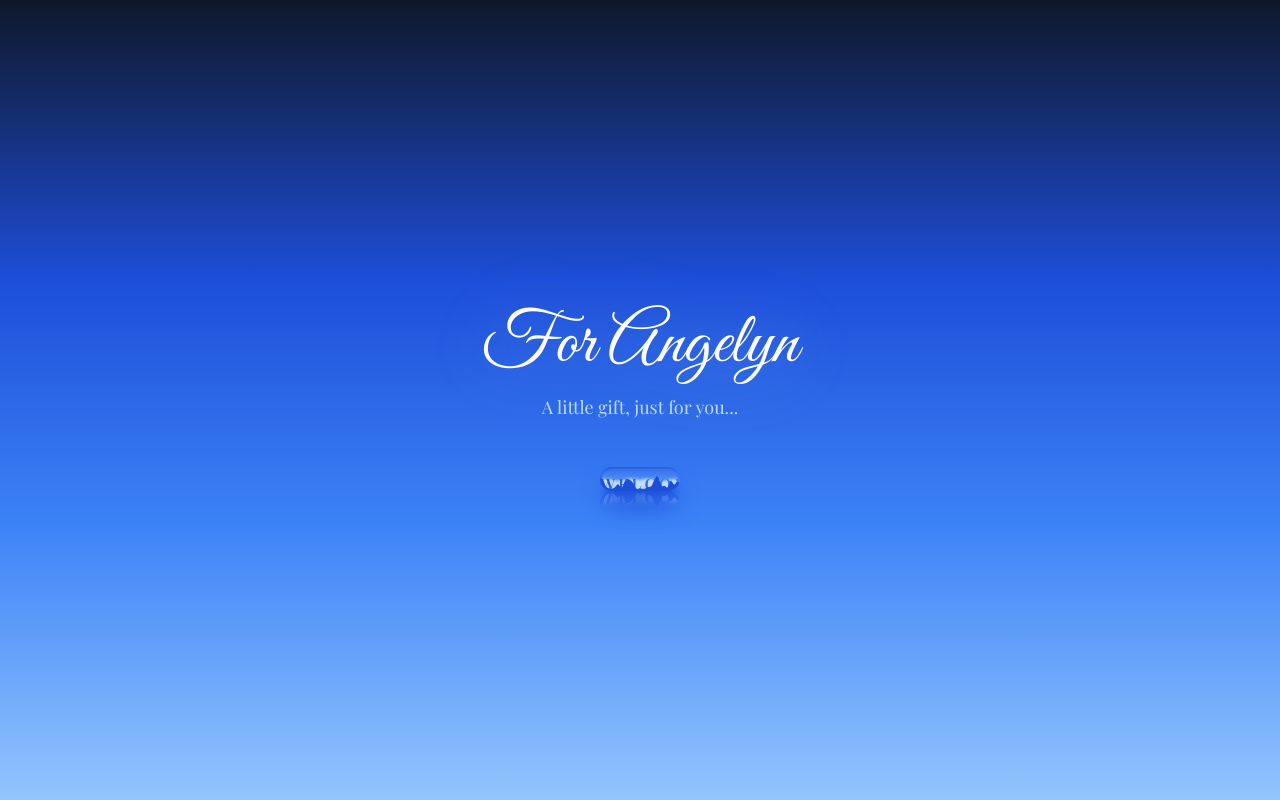
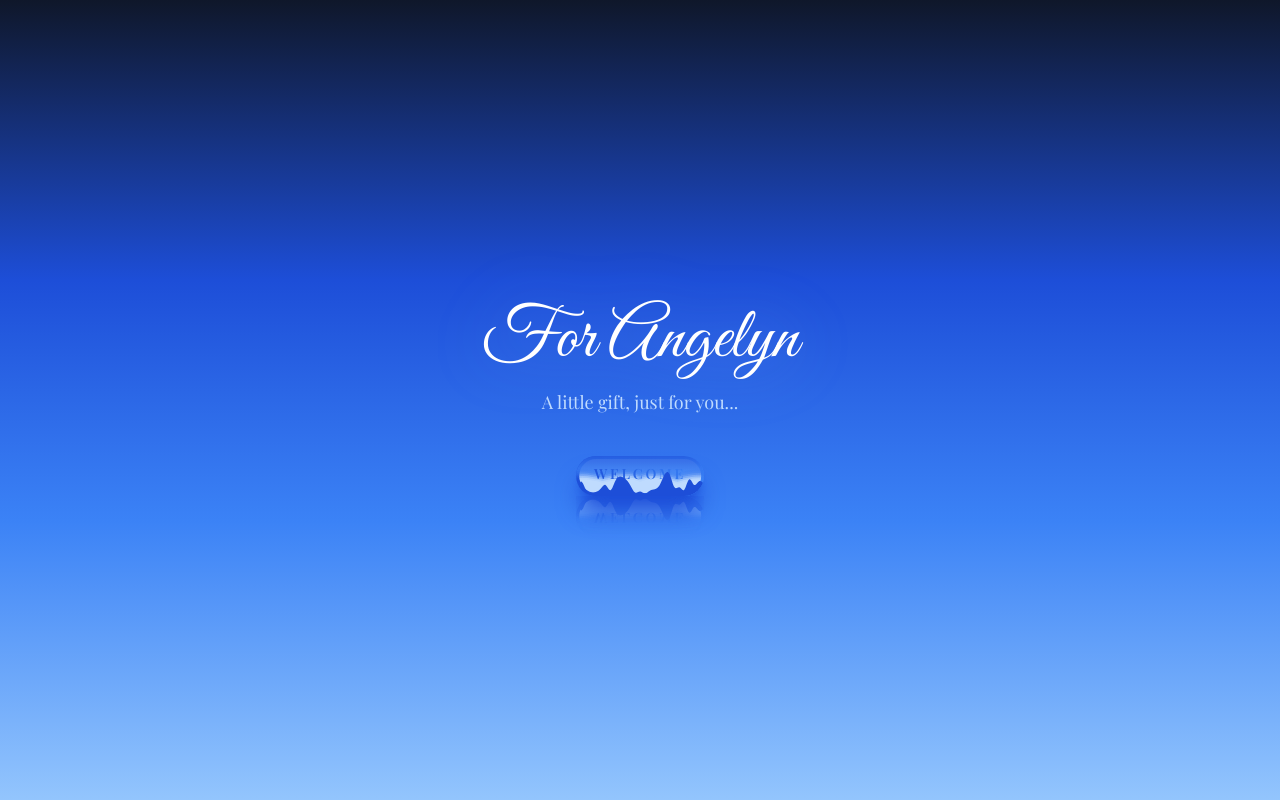
Before and after one commit to anishinsei-343030/Jasper-Pilar2, a Next.js app: page / in a window 1280 px wide. Shown: the top 800 px of the page. Built offline with nearby package versions, Linux system fonts and the light colour scheme; a web font is replaced by a local one.

Commit message:
WelcomeOverlay: fix button sizing, add click-to-swap with 1.5s auto-dismiss

```diff
--- a/src/components/WelcomeOverlay.tsx
+++ b/src/components/WelcomeOverlay.tsx
@@ -6,8 +6,12 @@ import confetti from 'canvas-confetti'
 
 export function WelcomeOverlay() {
   const [dismissed, setDismissed] = useState(false)
+  const [phase, setPhase] = useState<'welcome' | 'letsgo'>('welcome')
 
   const handleEnter = () => {
+    if (phase === 'welcome') {
+      setPhase('letsgo')
+      setTimeout(() => {
         const duration = 2000
         const end = Date.now() + duration
         const frame = () => {
@@ -29,6 +33,8 @@ export function WelcomeOverlay() {
         }
         frame()
         setTimeout(() => setDismissed(true), 800)
+      }, 1500)
+    }
   }
 
   return (
@@ -72,16 +78,16 @@ export function WelcomeOverlay() {
               style={{
                 WebkitBoxReflect: 'below 0px linear-gradient(to bottom, rgba(0,0,0,0.0), rgba(0,0,0,0.4))',
               } as React.CSSProperties}
-              className="px-10 py-3 bg-gradient-to-r from-[#1D4ED8] to-[#3B82F6] rounded-full shadow-xl group-hover:shadow-2xl group-hover:shadow-[#1D4ED8] shadow-[#1D4ED8] uppercase font-serif tracking-[0.2em] relative overflow-hidden group text-transparent cursor-pointer z-10 after:absolute after:rounded-full after:bg-[#BFDBFE] after:h-[85%] after:w-[95%] after:left-1/2 after:top-1/2 after:-translate-x-1/2 after:-translate-y-1/2 hover:saturate-[1.15] active:saturate-[1.4]"
+              className="px-16 py-5 bg-gradient-to-r from-[#1D4ED8] to-[#3B82F6] rounded-full shadow-xl group-hover:shadow-2xl group-hover:shadow-[#1D4ED8] shadow-[#1D4ED8] uppercase font-serif tracking-[0.2em] relative overflow-hidden group text-transparent cursor-pointer z-10 after:absolute after:rounded-full after:bg-[#BFDBFE] after:h-[85%] after:w-[95%] after:left-1/2 after:top-1/2 after:-translate-x-1/2 after:-translate-y-1/2 hover:saturate-[1.15] active:saturate-[1.4]"
             >
-              <p className="absolute z-40 font-semibold bg-gradient-to-r from-[#1D4ED8] to-[#3B82F6] bg-clip-text text-transparent top-1/2 left-1/2 -translate-x-1/2 group-hover:-translate-y-full h-full w-full transition-all duration-300 -translate-y-[30%] tracking-[0.2em]">
+              <p className={`absolute z-40 font-semibold bg-gradient-to-r from-[#1D4ED8] to-[#3B82F6] bg-clip-text text-transparent top-1/2 left-1/2 -translate-x-1/2 h-full w-full transition-all duration-300 tracking-[0.2em] text-sm ${phase === 'letsgo' ? '-translate-y-full' : '-translate-y-[30%]'} group-hover:-translate-y-full`}>
                 WELCOME
               </p>
-              <p className="absolute z-40 top-1/2 left-1/2 bg-gradient-to-r from-[#0F172A] to-[#1D4ED8] bg-clip-text text-transparent -translate-x-1/2 translate-y-full h-full w-full transition-all duration-300 group-hover:-translate-y-[40%] tracking-[0.2em] font-extrabold">
+              <p className={`absolute z-40 top-1/2 left-1/2 bg-gradient-to-r from-[#0F172A] to-[#1D4ED8] bg-clip-text text-transparent -translate-x-1/2 h-full w-full transition-all duration-300 tracking-[0.2em] font-extrabold text-sm ${phase === 'letsgo' ? '-translate-y-[40%]' : 'translate-y-full'} group-hover:-translate-y-[40%]`}>
                 LET'S GO
               </p>
               <svg
-                className="absolute w-full h-full scale-x-125 rotate-180 top-1/2 left-1/2 -translate-x-1/2 -translate-y-1/2 z-30 group-hover:animate-none animate-pulse group-hover:-translate-y-[45%] transition-all duration-300"
+                className={`absolute w-full h-full scale-x-125 rotate-180 top-1/2 left-1/2 -translate-x-1/2 -translate-y-1/2 z-30 transition-all duration-300 ${phase === 'letsgo' ? 'animate-none -translate-y-[45%]' : 'animate-pulse'} group-hover:animate-none group-hover:-translate-y-[45%]`}
                 viewBox="0 0 2400 800"
                 xmlns="http://www.w3.org/2000/svg"
               >
@@ -130,7 +136,7 @@ export function WelcomeOverlay() {
                 </g>
               </svg>
               <svg
-                className="absolute w-full h-full top-1/2 left-1/2 -translate-x-1/2 -translate-y-[30%] group-hover:-translate-y-[33%] group-hover:scale-95 transition-all duration-500 z-40 fill-[#1D4ED8]"
+                className={`absolute w-full h-full top-1/2 left-1/2 -translate-x-1/2 transition-all duration-500 z-40 fill-[#1D4ED8] ${phase === 'letsgo' ? '-translate-y-[33%] scale-95' : '-translate-y-[30%]'} group-hover:-translate-y-[33%] group-hover:scale-95`}
                 viewBox="0 0 1440 320"
                 xmlns="http://www.w3.org/2000/svg"
               >
```
Lines whose indentation alone changed are shown as unchanged.
